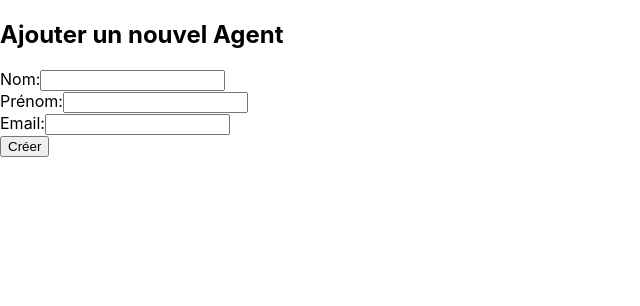
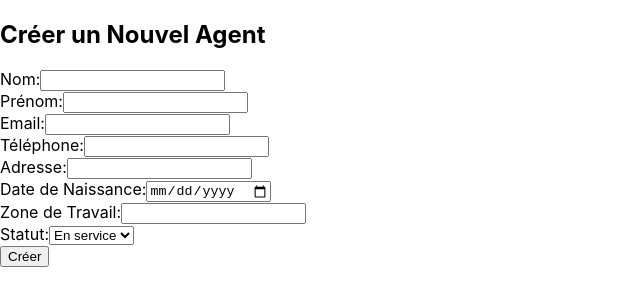
Before and after one commit to allaye35/mbds_bank_24_25, a React (Create React App) app in the folder security-management-frontend/: page /agents/add in a window 1280 px wide. Shown: the top 306 px of the page, without its empty margins (0-640 px from the left). Built offline with nearby package versions, Linux system fonts and the light colour scheme.

Commit message:
Ajout du formulaire de création d'agent, gestion des champs et intégration avec l'API pour la création. Mise à jour du service AgentService pour la gestion de l'envoi des données ets erreurs.

```diff
--- a/security-management-frontend/src/components/AgentDetail.js
+++ b/security-management-frontend/src/components/AgentDetail.js
@@ -25,6 +25,11 @@ const AgentDetail = () => {
           <p><strong>Nom:</strong> {agent.nom}</p>
           <p><strong>Prénom:</strong> {agent.prenom}</p>
           <p><strong>Email:</strong> {agent.email}</p>
+          <p><strong>Téléphone:</strong> {agent.telephone}</p>
+          <p><strong>Adresse:</strong> {agent.adresse}</p>
+          <p><strong>Date de Naissance:</strong> {agent.dateNaissance}</p>
+          <p><strong>Zone de Travail:</strong> {agent.zoneDeTravail}</p>
+          <p><strong>Statut:</strong> {agent.statut}</p>
         </div>
       ) : (
         <p>Chargement...</p>
--- a/security-management-frontend/src/components/AgentList.js
+++ b/security-management-frontend/src/components/AgentList.js
@@ -7,7 +7,6 @@ const AgentList = () => {
   const [agents, setAgents] = useState([]);
 
   useEffect(() => {
-    // Récupérer la liste des agents
     AgentService.getAllAgents()
       .then((response) => {
         setAgents(response.data);
@@ -18,12 +17,9 @@ const AgentList = () => {
   }, []);
 
   const handleDelete = (id) => {
-    console.log("ID à supprimer:", id); // Vérifie l’ID dans la console
-    // Demander confirmation avant de supprimer
     if (window.confirm("Êtes-vous sûr de vouloir supprimer cet agent ?")) {
       AgentService.deleteAgent(id)
         .then(() => {
-          // Rafraîchir la liste après suppression
           setAgents(agents.filter(agent => agent.id !== id));
         })
         .catch((error) => {
@@ -35,12 +31,16 @@ const AgentList = () => {
   return (
     <div>
       <h2>Liste des Agents</h2>
+      <Link to="/agents/create">Créer un nouvel agent</Link>
       <table>
         <thead>
           <tr>
             <th>Nom</th>
             <th>Prénom</th>
             <th>Email</th>
+            <th>Téléphone</th>
+            <th>Adresse</th>
+            <th>Statut</th>
             <th>Actions</th>
           </tr>
         </thead>
@@ -50,9 +50,13 @@ const AgentList = () => {
               <td>{agent.nom}</td>
               <td>{agent.prenom}</td>
               <td>{agent.email}</td>
+              <td>{agent.telephone}</td>
+              <td>{agent.adresse}</td>
+              <td>{agent.statut}</td>
               <td>
                 <Link to={`/agents/edit/${agent.id}`}>Modifier</Link>
                 <button onClick={() => handleDelete(agent.id)}>Supprimer</button>
+                <Link to={`/agents/${agent.id}`}>Voir Détails</Link>
               </td>
             </tr>
           ))}
--- a/security-management-frontend/src/components/CreateAgent.js
+++ b/security-management-frontend/src/components/CreateAgent.js
@@ -8,9 +8,12 @@ const CreateAgent = () => {
     nom: "",
     prenom: "",
     email: "",
-    // Ajoutez d'autres champs nécessaires
+    telephone: "",
+    adresse: "",
+    dateNaissance: "",
+    zoneDeTravail: "",
+    statut: "EN_SERVICE", // Valeur par défaut
   });
-
   const navigate = useNavigate();
 
   const handleChange = (e) => {
@@ -20,6 +23,7 @@ const CreateAgent = () => {
 
   const handleSubmit = (e) => {
     e.preventDefault();
+    // Soumettre les données de l'agent
     AgentService.createAgent(agent)
       .then(() => {
         navigate("/agents"); // Redirige vers la liste des agents après création
@@ -31,7 +35,7 @@ const CreateAgent = () => {
 
   return (
     <div>
-      <h2>Ajouter un nouvel Agent</h2>
+      <h2>Créer un Nouvel Agent</h2>
       <form onSubmit={handleSubmit}>
         <label>
           Nom:
@@ -66,6 +70,63 @@ const CreateAgent = () => {
           />
         </label>
         <br />
+        <label>
+          Téléphone:
+          <input
+            type="text"
+            name="telephone"
+            value={agent.telephone}
+            onChange={handleChange}
+            required
+          />
+        </label>
+        <br />
+        <label>
+          Adresse:
+          <input
+            type="text"
+            name="adresse"
+            value={agent.adresse}
+            onChange={handleChange}
+            required
+          />
+        </label>
+        <br />
+        <label>
+          Date de Naissance:
+          <input
+            type="date"
+            name="dateNaissance"
+            value={agent.dateNaissance}
+            onChange={handleChange}
+          />
+        </label>
+        <br />
+        <label>
+          Zone de Travail:
+          <input
+            type="text"
+            name="zoneDeTravail"
+            value={agent.zoneDeTravail}
+            onChange={handleChange}
+            required
+          />
+        </label>
+        <br />
+        <label>
+          Statut:
+          <select
+            name="statut"
+            value={agent.statut}
+            onChange={handleChange}
+            required
+          >
+            <option value="EN_SERVICE">En service</option>
+            <option value="EN_CONGE">En congé</option>
+            <option value="ABSENT">Absent</option>
+          </select>
+        </label>
+        <br />
         <button type="submit">Créer</button>
       </form>
     </div>
--- a/security-management-frontend/src/components/EditAgent.js
+++ b/security-management-frontend/src/components/EditAgent.js
@@ -9,11 +9,16 @@ const EditAgent = () => {
     nom: "",
     prenom: "",
     email: "",
-    // Ajoutez d'autres champs nécessaires
+    telephone: "",
+    adresse: "",
+    dateNaissance: "",
+    zoneDeTravail: "",
+    statut: "EN_SERVICE", // Valeur par défaut
   });
   const navigate = useNavigate();
 
   useEffect(() => {
+    // Récupérer les détails de l'agent en fonction de l'ID
     AgentService.getAgentById(id)
       .then((response) => {
         setAgent(response.data);
@@ -30,9 +35,10 @@ const EditAgent = () => {
 
   const handleSubmit = (e) => {
     e.preventDefault();
+    // Soumettre les données mises à jour
     AgentService.updateAgent(id, agent)
       .then(() => {
-        navigate("/agents"); // Redirige vers la liste des agents après modification
+        navigate("/agents"); // Rediriger vers la liste des agents après modification
       })
       .catch((error) => {
         console.error("Erreur lors de la mise à jour de l'agent", error);
@@ -76,6 +82,63 @@ const EditAgent = () => {
           />
         </label>
         <br />
+        <label>
+          Téléphone:
+          <input
+            type="text"
+            name="telephone"
+            value={agent.telephone}
+            onChange={handleChange}
+            required
+          />
+        </label>
+        <br />
+        <label>
+          Adresse:
+          <input
+            type="text"
+            name="adresse"
+            value={agent.adresse}
+            onChange={handleChange}
+            required
+          />
+        </label>
+        <br />
+        <label>
+          Date de Naissance:
+          <input
+            type="date"
+            name="dateNaissance"
+            value={agent.dateNaissance}
+            onChange={handleChange}
+          />
+        </label>
+        <br />
+        <label>
+          Zone de Travail:
+          <input
+            type="text"
+            name="zoneDeTravail"
+            value={agent.zoneDeTravail}
+            onChange={handleChange}
+            required
+          />
+        </label>
+        <br />
+        <label>
+          Statut:
+          <select
+            name="statut"
+            value={agent.statut}
+            onChange={handleChange}
+            required
+          >
+            <option value="EN_SERVICE">En service</option>
+            <option value="EN_CONGE">En congé</option>
+            <option value="ABSENT">Absent</option>
+          </select>
+        </label>
+        <br />
         <button type="submit">Mettre à jour</button>
       </form>
     </div>
```
